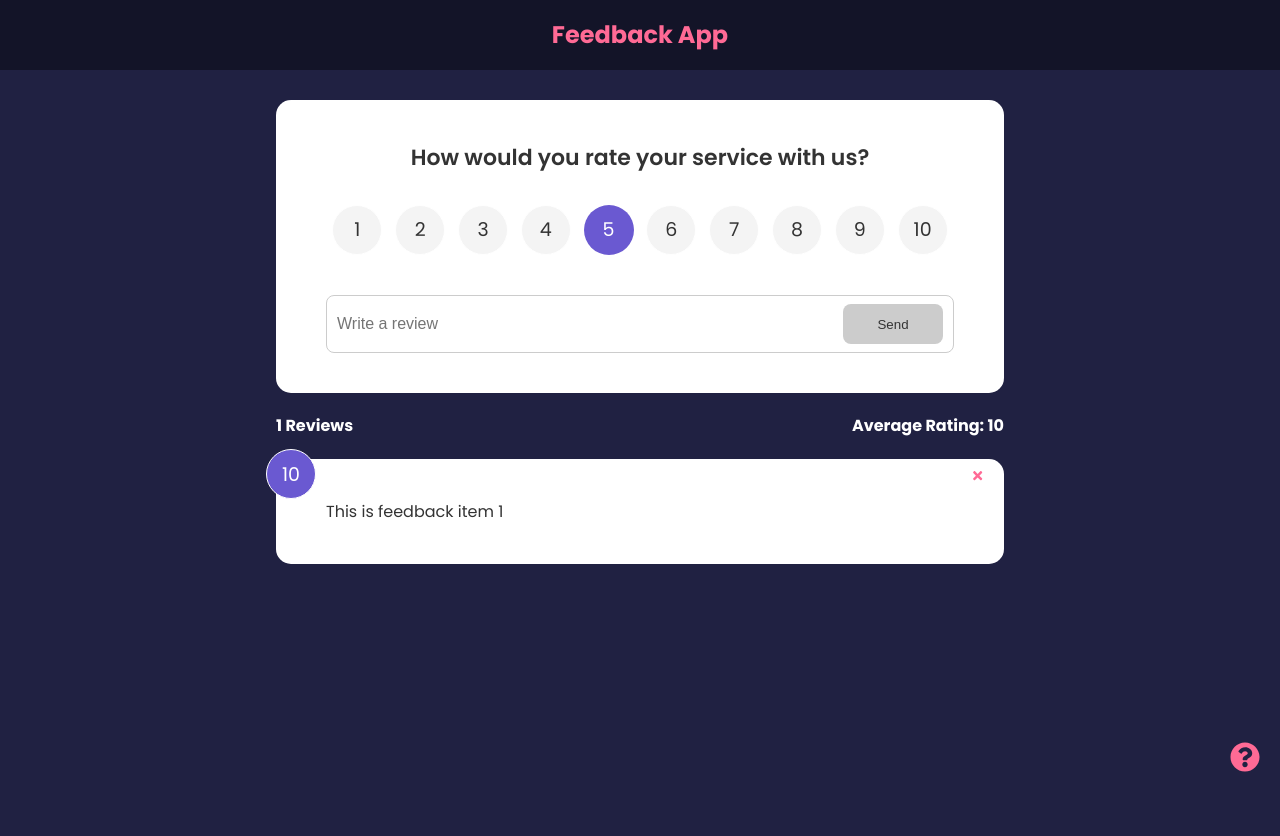
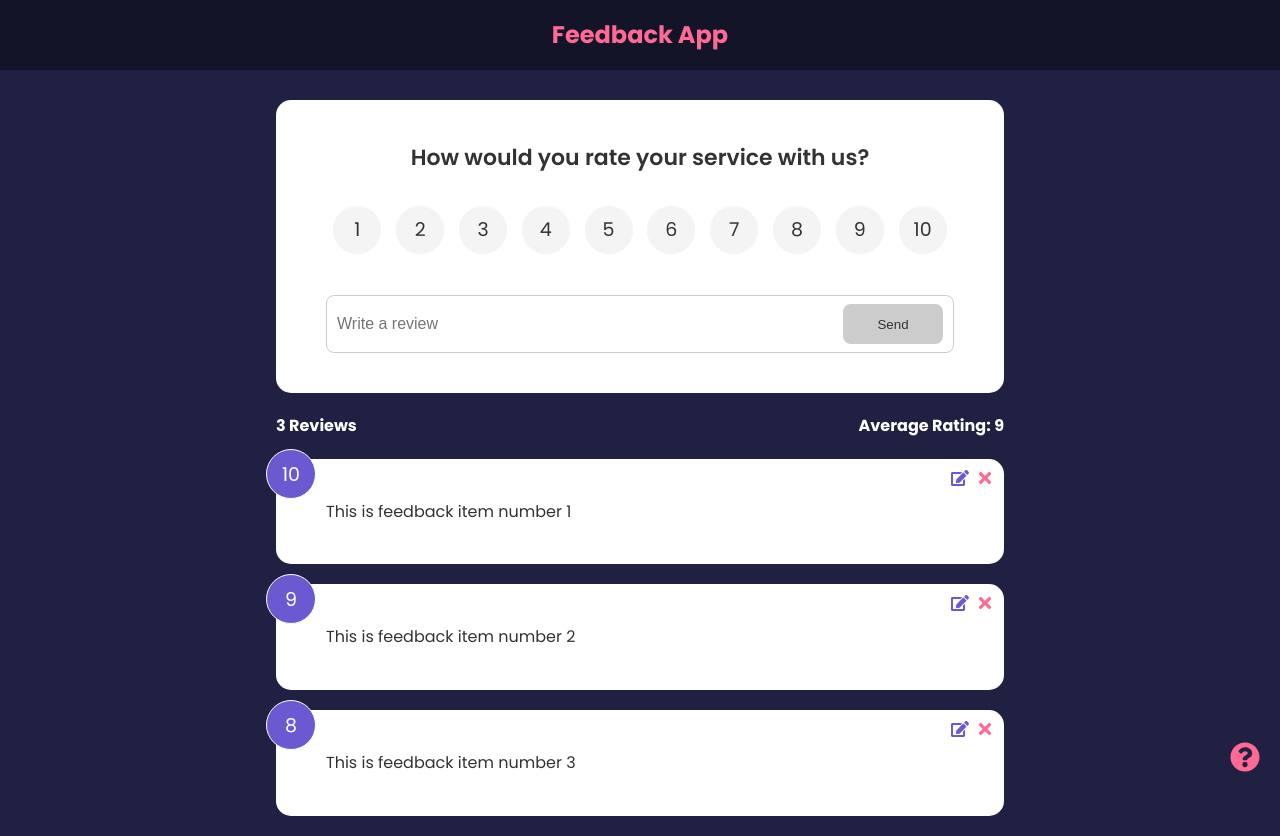
Before and after one commit to Dibble710/Feedback-App, a React (Create React App) app: page / in a window 1280 px wide. Before the commit the page ends 800 px from the top, so only its background shows below. Built offline with nearby package versions, Linux system fonts and the light colour scheme.

Commit message:
Begin updating feedback item functionality

```diff
--- a/src/components/FeedbackForm.jsx
+++ b/src/components/FeedbackForm.jsx
@@ -1,4 +1,4 @@
-import { useState, useContext } from "react";
+import { useState, useContext, useEffect } from "react";
 import Card from "./shared/Card";
 import Button from "./shared/Button";
 import RatingSelect from "./RatingSelect";
@@ -10,7 +10,15 @@
   const [btnDisabled, setBtnDisabled] = useState(true);
   const [message, setMessage] = useState("");
 
-  const { addFeedback } = useContext(FeedbackContext);
+  const { addFeedback, feedbackEdit } = useContext(FeedbackContext);
+
+  useEffect(() => {
+    if (feedbackEdit.edit === true) {
+      setBtnDisabled(false)
+      setText(feedbackEdit.item.text)
+      setRating(feedbackEdit.item.rating)
+    }
+  }, [feedbackEdit])
 
   const handleTextChange = (e) => {
     if (text === '') {
@@ -52,7 +60,7 @@
             placeholder="Write a review"
             value={text}
           />
-          <Button type="submit" isDisabled={btnDisabled}>
+          <Button type="submit" isDisabled={btnDisabled} >
             Send
           </Button>
         </div>
--- a/src/components/FeedbackItem.jsx
+++ b/src/components/FeedbackItem.jsx
@@ -1,4 +1,4 @@
-import { FaTimes } from "react-icons/fa";
+import { FaTimes, FaEdit } from "react-icons/fa";
 
 import PropTypes from "prop-types";
 
@@ -9,13 +9,16 @@
 
 function FeedbackItem({ item  }) {
 
-  const { deleteFeedback } = useContext(FeedbackContext);
+  const { deleteFeedback, editFeedback } = useContext(FeedbackContext);
 
   return (
     <Card>
       <div className="num-display">{item.rating}</div>
       <button onClick={() => deleteFeedback(item.id)} className="close">
-        <FaTimes color="#ff6a95" />
+        <FaTimes color="#ff6a95" size='18' />
+      </button>
+      <button className="edit" onClick={() => editFeedback(item)}>
+        <FaEdit color="#6a59d1" size='18' />
       </button>
       <div className="text-display">{item.text}</div>
     </Card>
--- a/src/components/RatingSelect.jsx
+++ b/src/components/RatingSelect.jsx
@@ -1,8 +1,14 @@
-import { useState } from "react";
+import { useState, useContext, useEffect } from "react";
+import FeedbackContext from "../context/FeedbackContext";
 
 function RatingSelect({select}) {
   const [selected, setSelected] = useState(5);
 
+  const { feedbackEdit } = useContext(FeedbackContext);
+
+  useEffect(() => {
+    setSelected(feedbackEdit.item.rating);
+  }, [feedbackEdit])
 
 
   const handleChange = (e) => {
--- a/src/context/FeedbackContext.js
+++ b/src/context/FeedbackContext.js
@@ -1,18 +1,16 @@
 import { createContext, useState } from "react";
 import { v4 as uuidv4 } from "uuid";
-
+import FeedbackData from "../data/feedbackData";
 
 const FeedbackContext = createContext();
 
 // ==== In order for components to gain access to state, we wrap everything inside of this provider ==== //
 export const FeedbackProvider = ({ children }) => {
-  const [feedback, setFeedback] = useState([
-    {
-      id: 1,
-      text: "This is feedback item 1",
-      rating: 10,
-    },
-  ]);
+  const [feedback, setFeedback] = useState(FeedbackData);
+  const [feedbackEdit, setFeedbackEdit] = useState({
+    item: {},
+    edit: false,
+  });
 
   const deleteFeedback = (id) => {
     if (window.confirm("Are you sure you want to delete this?")) {
@@ -25,12 +23,21 @@
     setFeedback([newFeedback, ...feedback]);
   };
 
+  const editFeedback = (item) => {
+    setFeedbackEdit({
+      item,
+      edit: true,
+    });
+  };
+
   return (
     <FeedbackContext.Provider
       value={{
         feedback,
         deleteFeedback,
-        addFeedback
+        addFeedback,
+        editFeedback,
+        feedbackEdit
       }}
     >
       {children}
--- a/src/data/feedbackData.js
+++ b/src/data/feedbackData.js
@@ -2,17 +2,17 @@
     {
       id: 1,
       rating: 10,
-      text: 'Lorem ipsum dolor sit amet consectetur adipisicing elit. consequuntur vel vitae commodi alias voluptatem est voluptatum ipsa quae.',
+      text: 'This is feedback item number 1',
     },
     {
       id: 2,
       rating: 9,
-      text: 'Lorem ipsum dolor sit amet consectetur adipisicing elit. consequuntur vel vitae commodi alias voluptatem est voluptatum ipsa quae.',
+      text: 'This is feedback item number 2',
     },
     {
       id: 3,
       rating: 8,
-      text: 'Lorem ipsum dolor sit amet consectetur adipisicing elit. consequuntur vel vitae commodi alias voluptatem est voluptatum ipsa quae.',
+      text: 'This is feedback item number 3',
     },
   ]
 
--- a/src/index.css
+++ b/src/index.css
@@ -158,14 +158,14 @@
 .edit {
   position: absolute;
   top: 10px;
-  right: 20px;
+  right: 10px;
   cursor: pointer;
   background: none;
   border: none;
 }
 
 .edit {
-  right: 40px;
+  right: 35px;
 }
 
 .btn {
```
